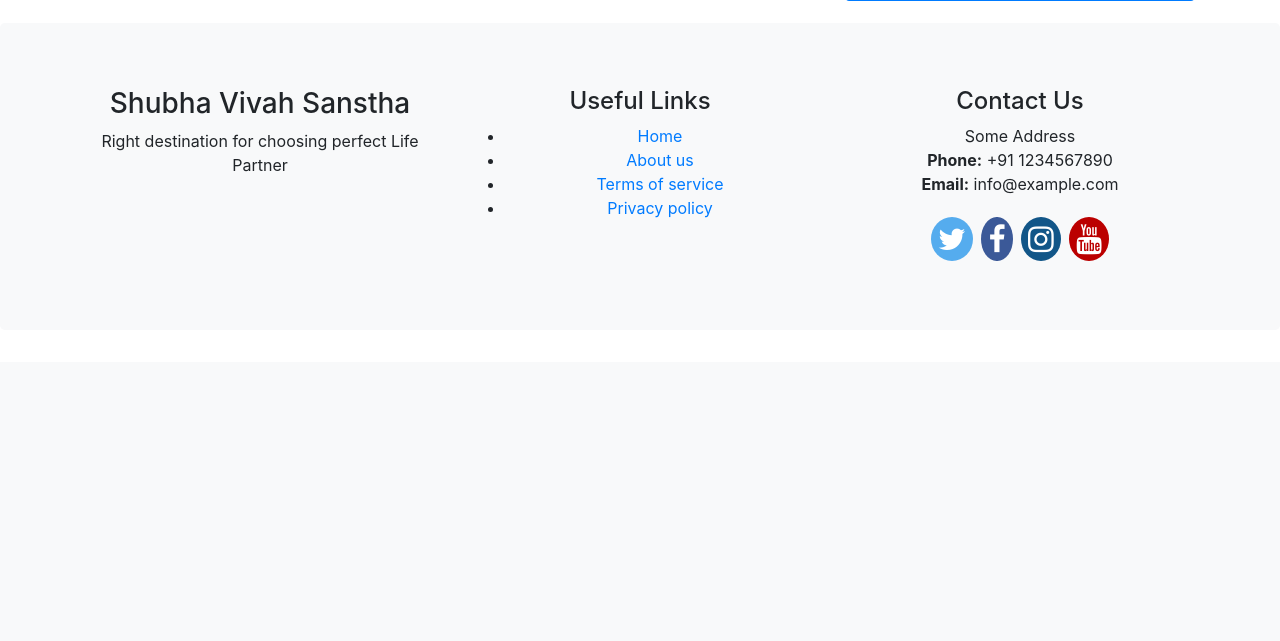
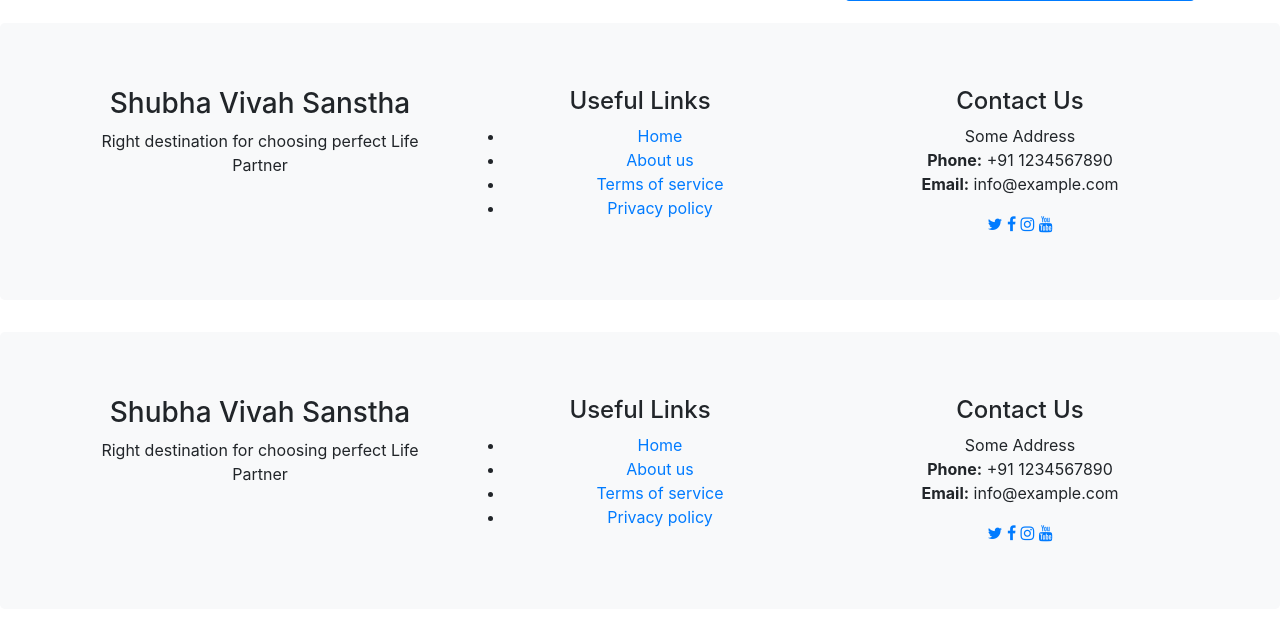
Before and after one commit to fortune4040/matrimonial, a Django app: page /register in a window 1280 px wide. Shown: the part 1086-1727 px from the top of the page. Before the commit the page ends 1347 px from the top, so only its background shows below. Run offline with Django 3.2, Linux system fonts and the light colour scheme; some libraries are stand-ins or nearby versions.

Commit message:
Second Commit

```diff
--- a/info/admin.py
+++ b/info/admin.py
@@ -1,4 +1,4 @@
 from django.contrib import admin
 from .models import *
 
-admin.site.register([User,Profile])
+admin.site.register([User,Profile,ProfileImage])
--- a/info/forms.py
+++ b/info/forms.py
@@ -45,3 +45,10 @@
     class Meta:
         model = User
         fields = ['username','password']
+
+
+class ProfileForm(forms.ModelForm):
+
+    class Meta:
+        model = Profile
+        fields = ['occupation']
--- a/info/models.py
+++ b/info/models.py
@@ -19,6 +19,25 @@
 
 )
 
+status = (('Single','Single'),('Single','Single'))
+
+types = (('Fair','Fair'),('Black','Black'),('Brown','Brown'))
+
+bgroup = (('-A','-A'),('B','B'),('AB','AB'),('O','O'))
+
+tongue = (('Assamese','Assamese'),('Bengali','Bengali'),('Bodo','Bodo'),('Dogri','Dogri'),('English','English'),('Gujarati',
+                                                                                                                 'Gujarati'),
+          ('Hindi','Hindi'),('Kannada','Kannada'),('Kashmiri','Kashmiri'),('Konkani','Konkani'),('Maithili','Maithili'),
+          ('Malayalam','Malayalam'),('Marathi','Marathi'),('Meitei (Manipuri)','Meitei (Manipuri)'),('Nepali','Nepali'),
+          ('Odia','Odia'),('Punjabi','Punjabi'),('Sanskrit','Sanskrit'),('Santali','Santali'))
+
+income = (('100000','<100000'),('100000-300000','100000-300000'),('300000-600000','300000-600000'),
+          ('600000-1000000','600000-1000000'),('1000000-1500000','1000000-1500000'),
+          ('1500000-2000000','1500000-2000000'),('>2000000','>2000000'))
+
+religion_choice = (('Hinduism','Hinduism'),('Islam','Islam'),('Christianity','Christianity'),('Sikhism','Sikhism'),
+                    ('Buddhism','Buddhism'),('Jainism','Jainism'),('Zoroastrianism','Zoroastrianism'))
+
 
 class User(AbstractUser):
     email = models.EmailField(verbose_name='email address',max_length=255,unique=True,blank=True,null=True)
@@ -35,16 +54,43 @@
 
 
 class Profile(models.Model):
-    user = models.OneToOneField(settings.AUTH_USER_MODEL,on_delete=models.CASCADE)
-    age = models.IntegerField(blank=True,null=True)
+    user = models.OneToOneField(settings.AUTH_USER_MODEL,blank=True,null=True,on_delete=models.CASCADE)
+    age = models.PositiveSmallIntegerField(blank=True,null=True)
+
+    # Bride grooms details
+    navaras = models.CharField(max_length=50,blank=True,null=True)
+    maritial_status = models.CharField(max_length=50,choices=status,blank=True,null=True)
+    height = models.FloatField(blank=True,null=True)
+    weight = models.PositiveSmallIntegerField(blank=True,null=True)
+    body_type = models.CharField(max_length=20,blank=True,null=True,choices=types)
+    birthdate = models.DateTimeField(blank=True,null=True)
+    blood_group = models.CharField(max_length=10,blank=True,null=True,choices=bgroup)
+    mother_tongue = models.CharField(max_length=30,blank=True,null=True,choices=tongue)
+    annual_income = models.CharField(max_length=20,blank=True,null=True,choices=income)
+    religion = models.CharField(max_length=30,null=True,blank=True,choices=religion_choice)
+    caste = models.CharField(max_length=20,null=True,blank=True)
+    sub_caste = models.CharField(max_length=20,blank=True,null=True)
+    birthplace = models.CharField(max_length=50,blank=True,null=True)
+    occupation = models.CharField(max_length=200,blank=True,null=True)
+    education = models.CharField(max_length=100,blank=True,null=True)
+    education_detail = models.CharField(max_length=100,blank=True,null=True)
+
+    @property
+    def images(self):
+        return self.img.all()
 
     def __str__(self):
         return self.user.username
 
 
-@receiver(post_save,sender=settings.AUTH_USER_MODEL)
-def userprofile_receiver(sender, instance, created, *args, **kwargs):
-    if created:
-        Profile.objects.create(user=instance)
-    else:
-        instance.profile.save()
+class ProfileImage(models.Model):
+    profile = models.ForeignKey(Profile,on_delete=models.CASCADE,related_name="img")
+    image = models.CharField(max_length=10,blank=True,null=True)
+
+
+# @receiver(post_save,sender=settings.AUTH_USER_MODEL)
+# def userprofile_receiver(sender, instance, created, *args, **kwargs):
+#     if created:
+#         Profile.objects.create(user=instance)
+#     else:
+#         instance.profile.save()
--- a/info/templates/base.html
+++ b/info/templates/base.html
@@ -7,7 +7,7 @@
   <meta name="viewport" content="width=device-width, initial-scale=1">
   <link rel="stylesheet" href="https://maxcdn.bootstrapcdn.com/bootstrap/4.5.0/css/bootstrap.min.css">
   <link rel="stylesheet" href="https://cdnjs.cloudflare.com/ajax/libs/font-awesome/4.7.0/css/font-awesome.min.css">
-  <link rel="stylesheet" href="{% static 'css/style.css' %}">
+  <link rel="stylesheet" href="{% static 'css/profile.css' %}">
   <script src="https://ajax.googleapis.com/ajax/libs/jquery/3.5.1/jquery.min.js"></script>
   <script src="https://cdnjs.cloudflare.com/ajax/libs/popper.js/1.16.0/umd/popper.min.js"></script>
   <script src="https://maxcdn.bootstrapcdn.com/bootstrap/4.5.0/js/bootstrap.min.js"></script>
@@ -36,7 +36,7 @@
 {% endif %}
 {% block content %}
     {% endblock content %}
-
+ {% include "footer.html" %}
 {% block extra_scripts %}
     {% endblock extra_scripts %}
 </body>
--- /dev/null
+++ b/info/templates/footer.html
@@ -0,0 +1,41 @@
+<!-- Footer -->
+<div class="jumbotron text-center bg-light" >
+    <div class="container">
+        <div class="row">
+            <div class="col-md-4 footer-info">
+                <h3>Shubha Vivah Sanstha</h3>
+                <p>Right destination for choosing perfect Life Partner</p>
+              </div>
+
+              <div class="col-md-4 footer-links">
+                <h4>Useful Links</h4>
+                <ul>
+                  <li><i class="ion-ios-arrow-right"></i> <a href="#">Home</a></li>
+                  <li><i class="ion-ios-arrow-right"></i> <a href="#">About us</a></li>
+                  <li><i class="ion-ios-arrow-right"></i> <a href="#">Terms of service</a></li>
+                  <li><i class="ion-ios-arrow-right"></i> <a href="#">Privacy policy</a></li>
+                </ul>
+              </div>
+
+              <div class="col-md-4 footer-contact">
+                <h4>Contact Us</h4>
+                <p>
+                 Some Address <br>
+                  <strong>Phone:</strong> +91 1234567890<br>
+                  <strong>Email:</strong> info@example.com<br>
+                </p>
+
+                <div class="social-links">
+                  <a href="#" class="twitter"><i class="fa fa-twitter"></i></a>
+                  <a href="#" class="facebook"><i class="fa fa-facebook"></i></a>
+                  <a href="#" class="instagram"><i class="fa fa-instagram"></i></a>
+                  <a href="#" class="instagram"><i class="fa fa-youtube"></i></a>
+                </div>
+
+              </div>
+
+
+        </div>
+    </div>
+</div>
+<!-- Footer End -->
--- a/info/urls.py
+++ b/info/urls.py
@@ -12,5 +12,6 @@
     path('change_password/',auth_views.PasswordChangeView.as_view(template_name='password_change_form.html',success_url=reverse_lazy('info:password_change_done')),name='change_password'),
     path('change_password_done/',auth_views.PasswordChangeDoneView.as_view(template_name='password_change_done.html'),name='password_change_done'),
     path('welcome/',login_required(TemplateView.as_view(template_name='user_profile.html'),login_url='/'),name='welcome'),
+    path('profile/',ProfileDetail.as_view(),name='detail'),
 
 ]
--- a/info/views.py
+++ b/info/views.py
@@ -1,8 +1,17 @@
 from django.shortcuts import render,redirect
 from django.views.generic import View
 from django.contrib import messages
-from .forms import RegisterForm
-from .models import User
+from .forms import RegisterForm, ProfileForm
+from .models import User, Profile
+from rest_framework import generics
+from rest_framework import mixins
+from .serializers import ProfileSerializers
+from rest_framework.response import Response
+from rest_framework.renderers import TemplateHTMLRenderer
+from rest_framework import status
+from rest_framework.views import APIView
+
+
 def HomePage(request):
     return render(request,'homepage.html')
 
@@ -21,4 +30,27 @@
             messages.success(request, "SuccessFully registered to Shubh Vivah Sansta !")
             return redirect('info:home')
         messages.error(request, form.errors)
+
         return redirect('info:register')
+
+
+class ProfileDetail(APIView):
+    serializer_class = ProfileSerializers
+    queryset = Profile.objects.all()
+    lookup_field = 'id'
+    renderer_classes = [TemplateHTMLRenderer]
+
+    def get(self, request, id=None):
+        form = ProfileForm()
+        return Response({'form':form},template_name='create_profile.html')
+
+
+    def post(self, request):
+        data = request.data
+        serializer = ProfileSerializers(data=data)
+        print(data)
+        if serializer.is_valid():
+            serializer.save()
+            return redirect('info:home')
+        print(serializer.errors)
+        return redirect('info:register')
--- a/matrimonial/settings.py
+++ b/matrimonial/settings.py
@@ -40,6 +40,7 @@
     'django.contrib.staticfiles',
     'info',
     'crispy_forms',
+    'rest_framework',
 
 
 ]
--- a/static_dir/css/style.css
+++ /dev/null
@@ -1,43 +0,0 @@
-.fa {
-  padding: 2%;
-  font-size: 30px;
-  /* width: 30px; */
-  text-align: center;
-  text-decoration: none;
-  margin: 5px 2px;
-  border-radius: 50%;
-}
-
-.fa:hover {
-    opacity: 0.7;
-}
-
-.fa-facebook {
-  background: #3B5998;
-  color: white;
-}
-
-.fa-twitter {
-  background: #55ACEE;
-  color: white;
-}
-
-.fa-linkedin {
-  background: #007bb5;
-  color: white;
-}
-
-.fa-youtube {
-  background: #bb0000;
-  color: white;
-}
-
-.fa-instagram {
-  background: #125688;
-  color: white;
-}
-
-.fa-pinterest {
-  background: #cb2027;
-  color: white;
-}
```
Also changed, not shown: info/serializers.py (added, +31 -0 lines), info/templates/profile.html (added, +16 -0 lines), db.sqlite3.
